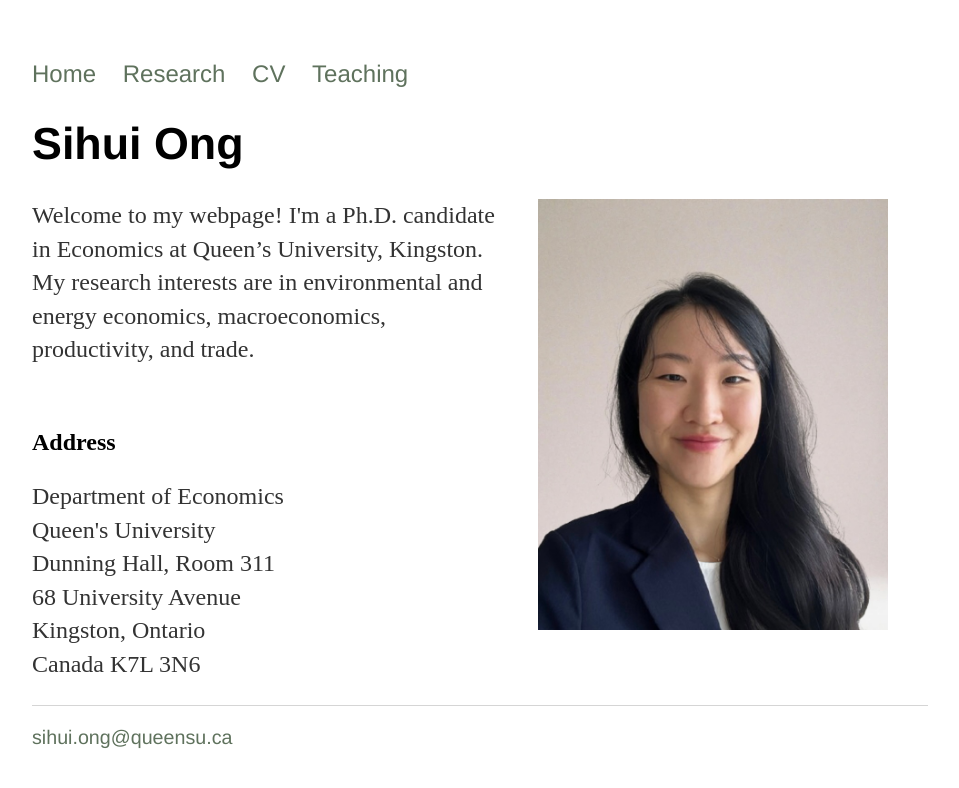
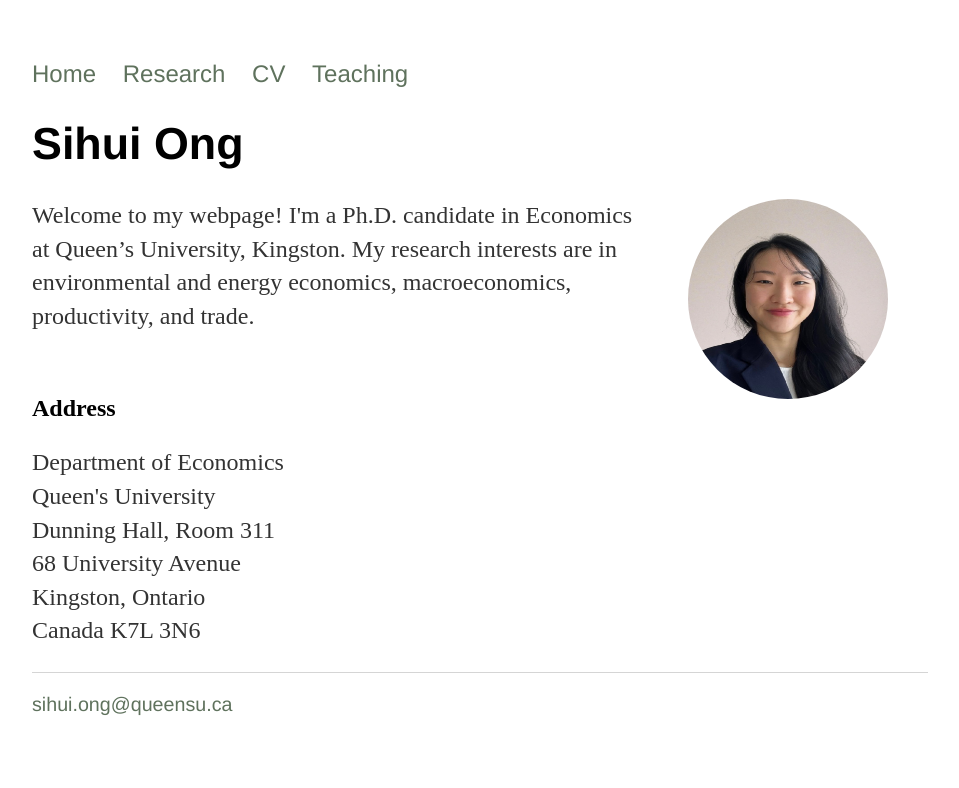
Before and after one commit to SihuiOng/SihuiOng.github.io, a Jekyll site: the page built from index.html, in a window 1280 px wide. Shown: the top 788 px of the page, without its empty margins (160-1119 px from the left). Built offline with Jekyll 4.4.1, drawn with Linux system fonts in a browser that asks for light colours.

Commit message:
Update main.css

```diff
--- a/css/main.css
+++ b/css/main.css
@@ -43,10 +43,9 @@ ul.posts li {
     list-style: none;
 }
 
-.oval-image {
-  width: 200px;
+
+img {
+  border-radius: 50%;
+    width: 200px;
   height: 200px;
-  border-radius: 50%;
-  background-image: url(your_image.png);
-  background-size: cover; /* Optional */
 }
```
